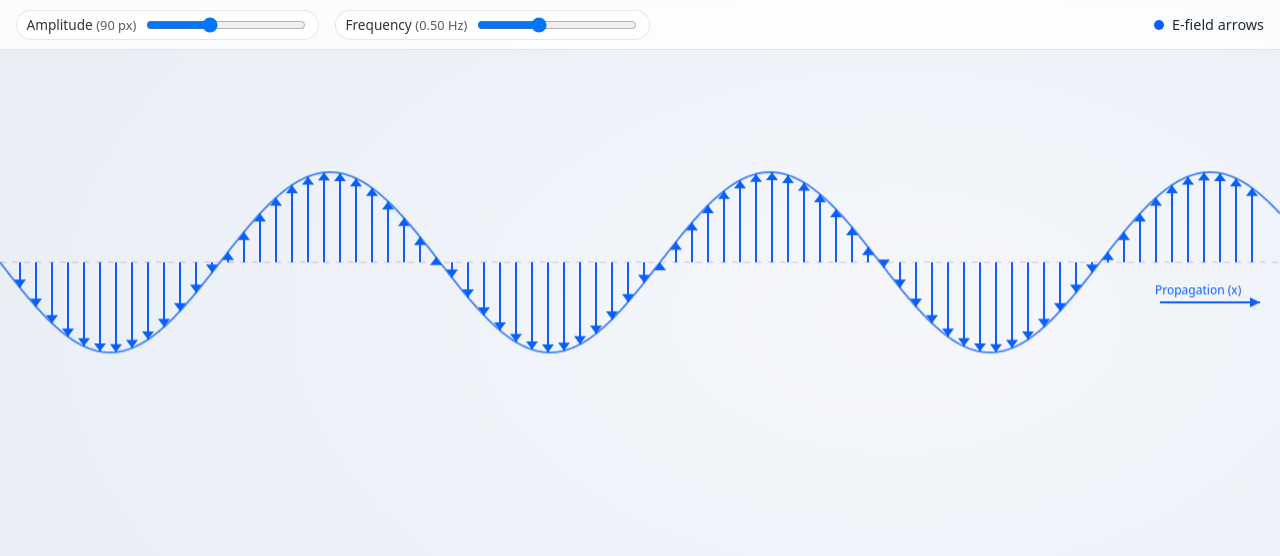
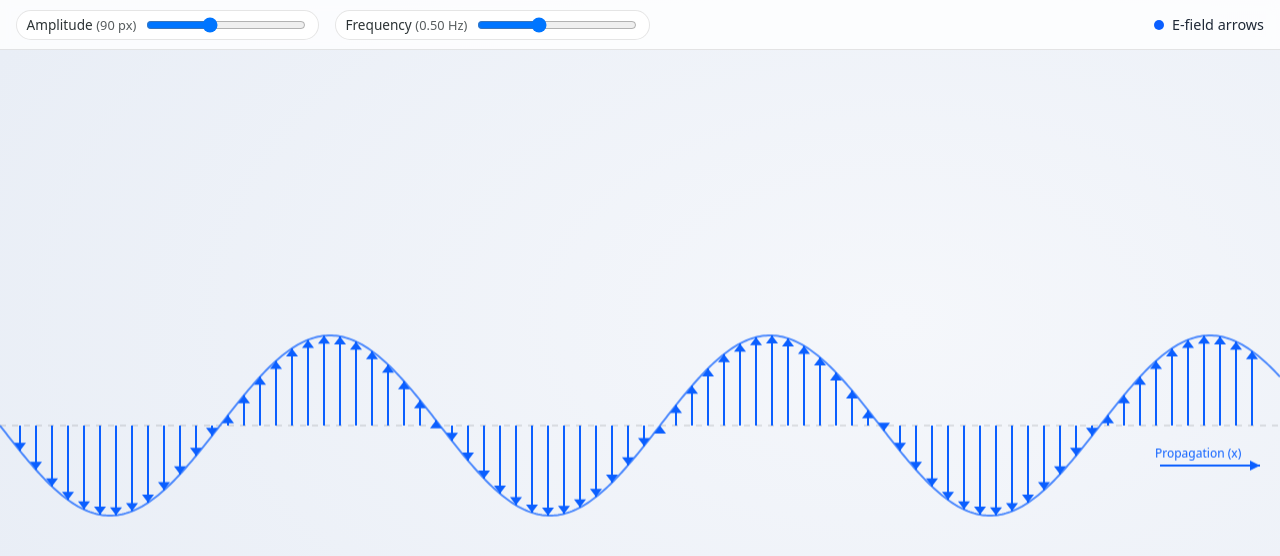
Before and after one commit to arifmawardi/1D_EMWave, a plain HTML site: page index.html in a window 1280 px wide. Drawn offline with Linux system fonts and the light colour scheme.

Commit message:
Update index.html

```diff
--- a/index.html
+++ b/index.html
@@ -128,7 +128,7 @@
       const lambda = v / f;
       const density = FIXED_DENSITY;
 
-      const w = canvas.clientWidth, h = canvas.clientHeight, mid = Math.floor(h * 0.55-200);
+      const w = canvas.clientWidth, h = canvas.clientHeight, mid = Math.floor(h / 2);
 
       const k = (2 * Math.PI) / lambda;
       const omega = 2 * Math.PI * f;
```
